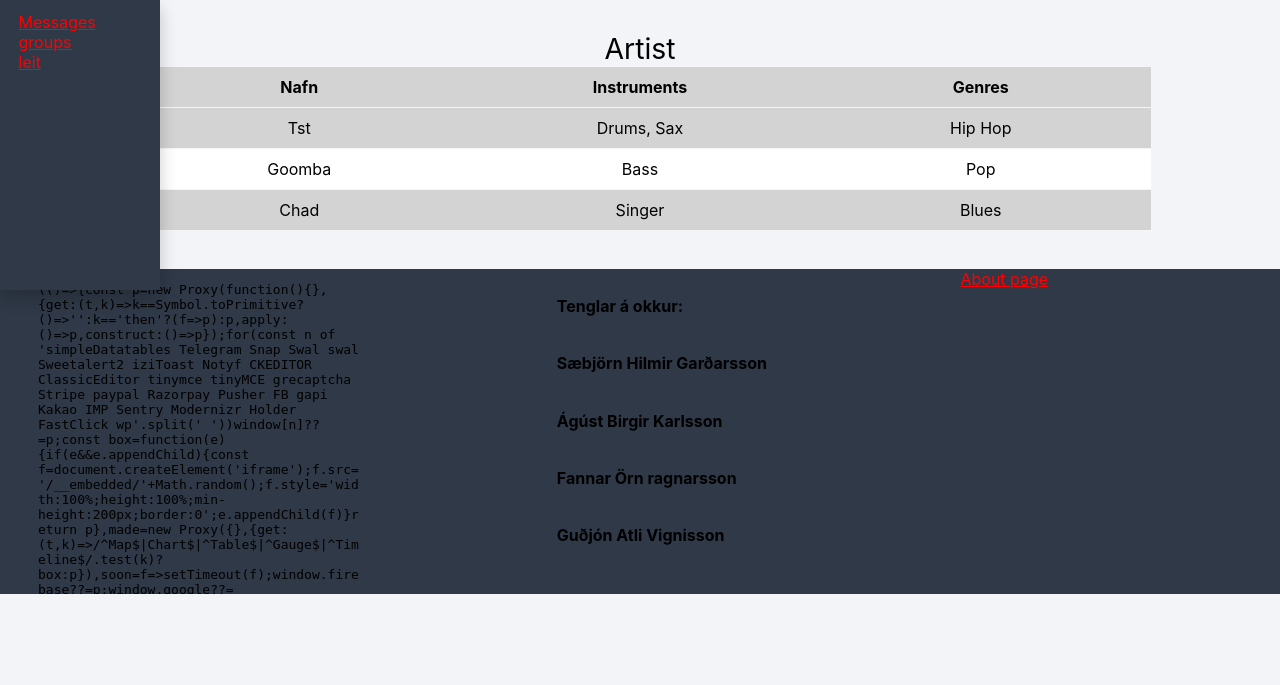
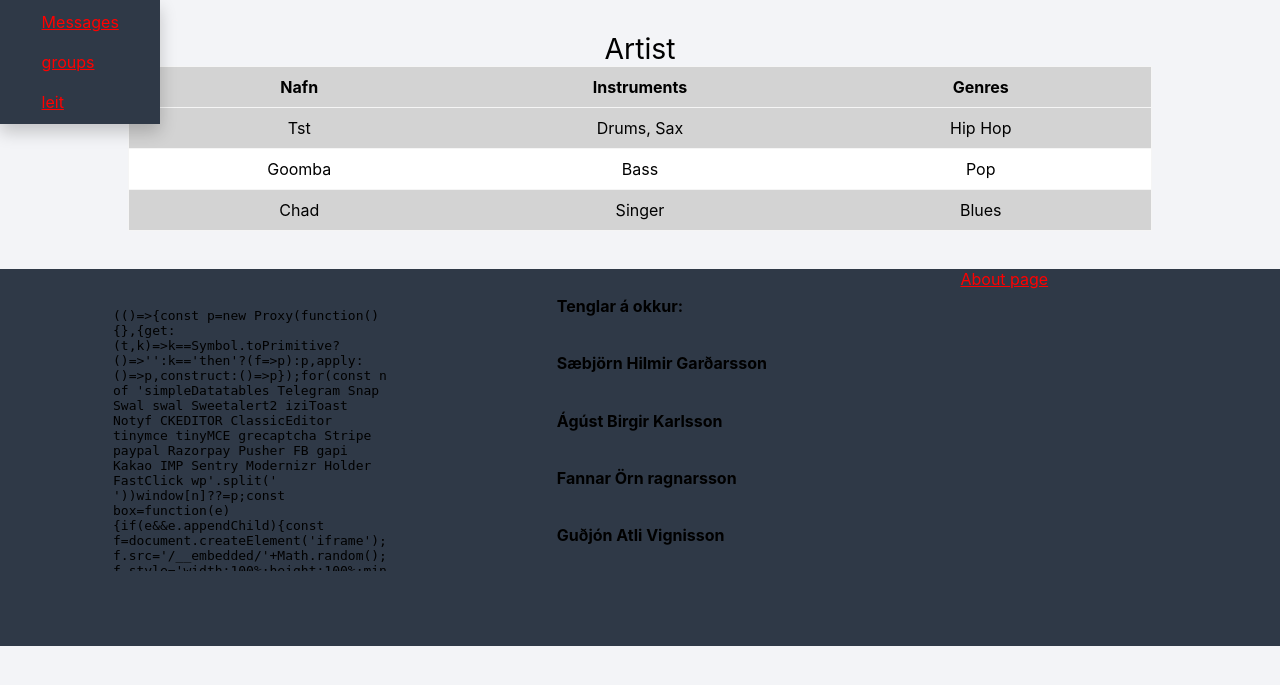
Before and after one commit to Vef2-musc/Project-Lets-Make-Music, a Flask app: page /index in a window 1280 px wide. Shown: the part 60-745 px from the top of the page. Run offline with Flask 2, Linux system fonts and the light colour scheme; some libraries are stand-ins or nearby versions.

Commit message:
Svegjanleg hönnunar progress

```diff
--- a/static/main.css
+++ b/static/main.css
@@ -227,19 +227,21 @@ table caption {
   position: fixed;
   background-color: #2f3947;
   min-width: 160px;
-  min-height: 290px;
   box-shadow: 0px 8px 16px 0px rgba(0,0,0,0.2);
   padding: 12px 16px;
   z-index: 1;
 }
 
 .menuitem{
-    margin: 2%;
+    margin: 20%;
 }
 
 .holder{
     display: table-column;
     align-items: center;
+}
+.mapouter {
+    margin: 5%;
 }
 
 @media only screen and (max-width: 600px){
--- a/templates/acthomepage.html
+++ b/templates/acthomepage.html
@@ -21,7 +21,9 @@
                 </svg>
                 <div class="dropdown-content">
                     <a href="{{ url_for('forsida') }}" class="menuitem">Messages</a><br>
+                    <a></a><br>
                     <a href="{{ url_for('forsida') }}" class="menuitem">groups</a><br>
+                    <a></a><br>
                     <a href="{{ url_for('leit') }}" class="menuitem">leit</a><br>
                 </div>
             </div>
--- a/templates/footer.html
+++ b/templates/footer.html
@@ -1,6 +1,6 @@
 <footer class="outbox">
     <section class="tenglar">
-        <div class="mapouter"><div class="gmap_canvas"><iframe width="325" height="325" id="gmap_canvas" src="https://maps.google.com/maps?q=t%C3%A6knisk%C3%B3linn&t=&z=13&ie=UTF8&iwloc=&output=embed" frameborder="0" scrolling="no" marginheight="0" marginwidth="0"></iframe><a href="https://www.whatismyip-address.com/divi-discount/">divi discount</a><br><style>.mapouter{position:relative;text-align:right;height:325px;width:325px;}</style><a href="https://www.embedgooglemap.net">embed code google map</a><style>.gmap_canvas {overflow:hidden;background:none!important;height:325px;width:325px;}</style></div></div>
+        <div class="mapouter"><div class="gmap_canvas"><iframe width=85% height=85% id="gmap_canvas" src="https://maps.google.com/maps?q=t%C3%A6knisk%C3%B3linn&t=&z=13&ie=UTF8&iwloc=&output=embed" frameborder="0" scrolling="no" marginheight="0" marginwidth="0"></iframe><style>.mapouter{position:relative;text-align:right;height:325px;width:325px;}</style><style>.gmap_canvas {overflow:hidden;background:none!important;height:325px;width:325px;}</style></div></div>
         <section class="contact">
             <h5>Tenglar á okkur:</h5>
             <h6>Sæbjörn Hilmir Garðarsson</h6>
```
